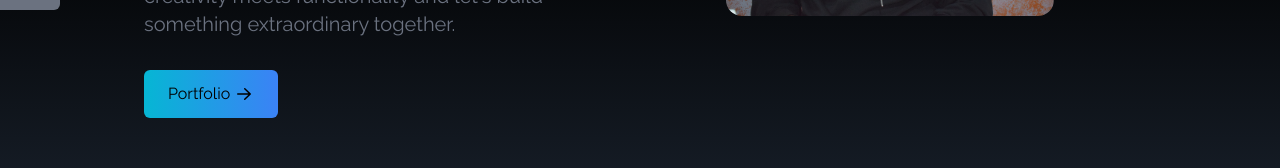
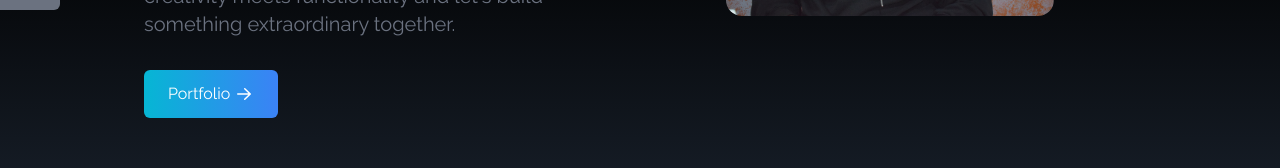
Before and after one commit to Nganga-A/myportfolio, a React (Create React App) app: page / in a window 1280 px wide. Shown: the part 494-662 px from the top of the page. Built offline with nearby package versions, Linux system fonts and the light colour scheme.

Commit message:
Updated styling

```diff
--- a/src/components/Home.jsx
+++ b/src/components/Home.jsx
@@ -6,14 +6,14 @@
 const Home = () => {
   return (
     <div name="home" className='h-screen w-full bg-gradient-to-b from-black via-black to-gray-800'>
-        <div className='max-w-screen-lg mx-auto flex flex-col items-center justify-center h-full px-4 md:flex-row'>
-            <div className='flex flex-col justify-center h-full'>
+        <div className='max-w-screen-lg mx-auto flex flex-col items-center justify-center h-full px-4 md:flex-row p-0'>
+            <div className='flex flex-col justify-center h-full my-0'>
                 <h2 className='text-4xl sm:text-7xl font-bold text-white'>I'm a Full Stack Developer</h2>
                 <p className='text-gray-500 py-6 max-w-md text-xl'>Passionate about turning ideas into impactful solutions. Join me in this coding journey where creativity meets functionality and let's build something extraordinary together.</p>
 
                 <div>
                     <Link to="portfolio" smooth duration={500}
-                     className='groupt ext-white w-fit px-6 py-3 my-2 flex items-center rounded-md bg-gradient-to-r from-cyan-500 to-blue-500 cursor-pointer hover:scale-105 duration-300'>
+                     className='group text-white w-fit px-6 py-3 my-2 flex items-center rounded-md bg-gradient-to-r from-cyan-500 to-blue-500 cursor-pointer hover:scale-105 duration-300'>
                         Portfolio
                         <span className='group-hover:rotate-90 duration-300'>
                             <HiMiniArrowRight size={20} className='ml-1'/>
```
